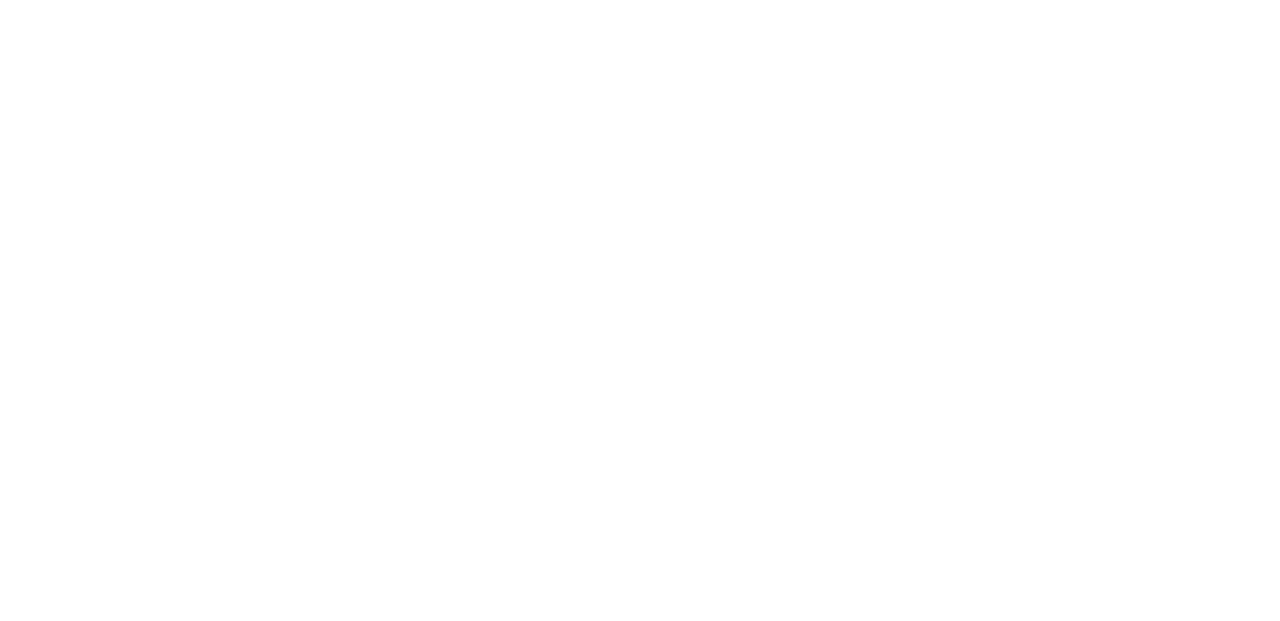
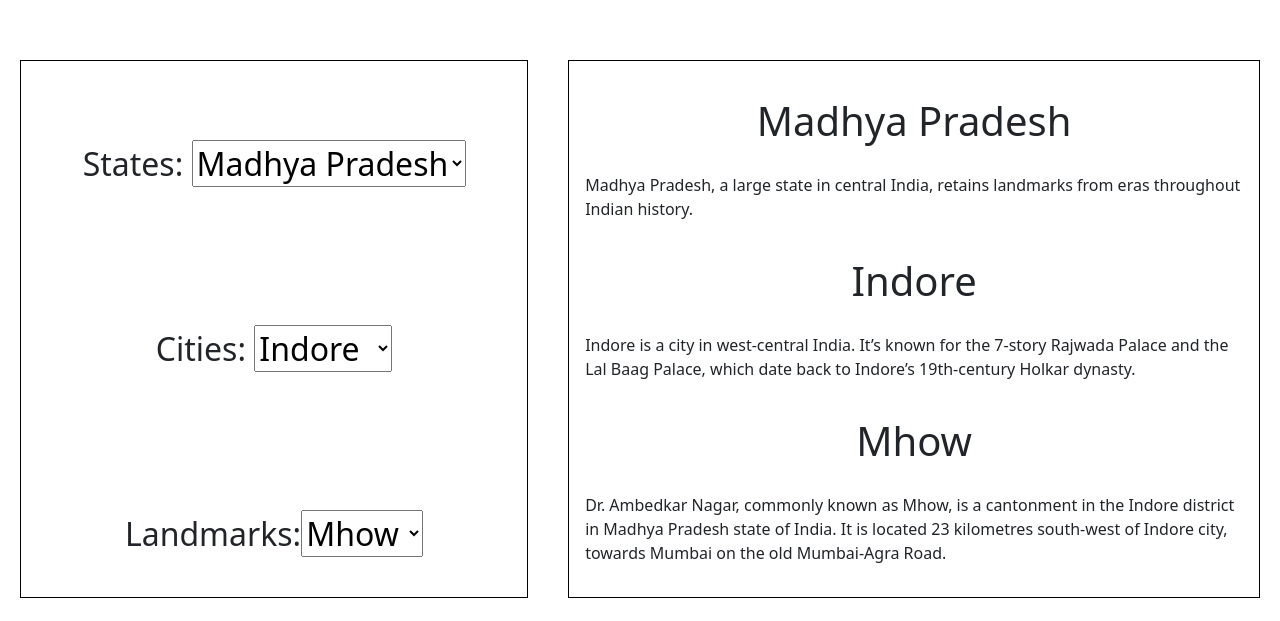
Before and after one commit to acciojob/dropdown-react-abhishek-rathod1, a React app: page / in a window 1280 px wide. Built offline with nearby package versions, Linux system fonts and the light colour scheme.

Commit message:
solution

```diff
--- a/package.json
+++ b/package.json
@@ -12,8 +12,9 @@
   "author": "",
   "license": "ISC",
   "dependencies": {
+    "bootstrap": "^5.3.6",
+    "css-loader": "^4.3.0",
     "cypress": "^9.5.0",
-    "css-loader": "^4.3.0",
     "jest-junit": "^11.1.0",
     "react": "^16.13.1",
     "react-dom": "^16.13.1",
@@ -48,7 +49,7 @@
     "jest": "^26.4.2",
     "react-test-renderer": "^16.13.1",
     "webpack": "^4.44.2",
-    "webpack-dev-server": "^3.11.0",
+    "webpack-dev-server": "^3.11.3",
     "xml-js": "^1.6.11"
   }
 }
--- a/src/components/App.js
+++ b/src/components/App.js
@@ -1,152 +1,305 @@
-import React, { useState,useReducer } from "react";
+import React, { useState, useReducer, useEffect } from "react";
 import "./../styles/App.css";
+// import {} from "";
 
+const states = [
+  {
+    name: "Madhya Pradesh",
+    description:
+      "Madhya Pradesh, a large state in central India, retains landmarks from eras throughout Indian history.",
+    city: [
+      {
+        name: "Indore",
+        description:
+          "Indore is a city in west-central India. It’s known for the 7-story Rajwada Palace and the Lal Baag Palace, which date back to Indore’s 19th-century Holkar dynasty.",
+        landmarks: [
+          {
+            name: "Mhow",
+            description:
+              "Dr. Ambedkar Nagar, commonly known as Mhow, is a cantonment in the Indore district in Madhya Pradesh state of India. It is located 23 kilometres south-west of Indore city, towards Mumbai on the old Mumbai-Agra Road.",
+          },
+          {
+            name: "Dewas",
+            description:
+              "Dewas is a city in the Malwa region of the Indian state of Madhya Pradesh. The municipality was formerly the seat of two princely states during the British Raj, Dewas Junior state and Dewas Senior state, ruled by the Puar clan of Maratha.",
+          },
+        ],
+      },
+      {
+        name: "Bhopal",
+        description:
+          "DBhopal is a city in the central Indian state of Madhya Pradesh. It's one of India’s greenest city. There are two main lakes, the Upper Lake and the Lower Lake.",
+        landmarks: [
+          {
+            name: "MANIT",
+            description:
+              "Maulana Azad National Institute of Technology Bhopal is a public technical university located in Bhopal, Madhya Pradesh, India. It is part of a group of publicly funded institutions in India known as National Institutes of Technology. ",
+          },
+          {
+            name: "Berasia",
+            description:
+              "Berasia is a landmark and a nagar palika in Bhopal district in the state of Madhya Pradesh, India. ",
+          },
+        ],
+      },
+      {
+        name: "Gwalior",
+        description:
+          "Gwalior is a city in the central Indian state of Madhya Pradesh. It's known for its palaces and temples, including the Sas Bahu Ka Mandir intricately carved Hindu temple. ",
+        landmarks: [
+          {
+            name: "Ajaypur",
+            description: "Little less known city Ajaypur.",
+          },
+        ],
+      },
+    ],
+  },
+  {
+    name: "Jharkhand",
+    description:
+      "Jharkhand is a state in eastern India. It's known for its waterfalls, the elegant Jain temples of Parasnath Hill and the elephants and tigers of Betla National Park.",
+    city: [
+      {
+        name: "Dhanbad",
+        description:
+          "Dhanbad is the second-most populated city in the Indian state of Jharkhand. It ranks as the 33rd largest city in India and is the 42nd largest million-plus urban agglomeration in India. It is the 96th fastest growing urban area of the world by the City Mayors Foundation.",
+        landmarks: [
+          {
+            name: "IIT(ISM) Dhanbad",
+            description:
+              "Indian Institute of Technology (Indian School of Mines) Dhanbad is a public technical and research university located in Dhanbad, India. It is an Institute of National Importance. IIT has 18 academic departments covering Engineering,",
+          },
+          {
+            name: "Hirapur",
+            description:
+              "Hirapur is a census landmark in Balaghat district in the Indian state of Madhya Pradesh.",
+          },
+        ],
+      },
+      {
+        name: "Wasseypur",
+        description:
+          "Wasseypur is a neighbourhood in the city of Dhanbad in Dhanbad Sadar subdivision of Dhanbad district in the state of Jharkhand in India. ",
+        landmarks: [
+          {
+            name: "Pandey muhalla",
+            description:
+              "Located behind the dhanbad junction is must visit place.",
+          },
+          {
+            name: "MPI Hall",
+            description: "Space for everyone",
+          },
+        ],
+      },
+      {
+        name: "Hazaribagh",
+        description:
+          "Hazaribagh is a city and a municipal corporation in Hazaribagh district in the Indian state of Jharkhand. It is the divisional headquarters of North Chotanagpur division.",
+        landmarks: [
+          {
+            name: "Shaheed Nirmal Mahto Park",
+            description: "Famous for its giant dinosaur structure",
+          },
+          {
+            name: "Gandhi Maidan",
+            description: "Ideal for conduction major events",
+          },
+        ],
+      },
+    ],
+  },
+  {
+    name: "Assam",
+    description:
+      "Assam is a state in northeastern India known for its wildlife, archeological sites and tea plantations. ",
+    city: [
+      {
+        name: "Guwhati",
+        description:
+          "Guwahati is a sprawling city beside the Brahmaputra River in the northeast Indian state of Assam. It’s known for holy sites like the hilltop Kamakhya Temple,",
+        landmarks: [
+          {
+            name: "Ganesh Guri",
+            description: "Famous because of PVR city center.",
+          },
+          {
+            name: "Kalyani Nagar",
+            description: "located near famous Lakshmi Nagar",
+          },
+        ],
+      },
+      {
+        name: "dimapur",
+        description:
+          "Dimapur is a city in Nagaland, India. It is the most populous city of Nagaland and also the most densely populated city in the state with an estimated population of about 250,000.",
+        landmarks: [
+          {
+            name: "City Tower",
+            description: "Giant Tower standing by the road since history.",
+          },
+          {
+            name: "Sunday Market",
+            description: "Famous for its weekend Sale on all items.",
+          },
+        ],
+      },
+      {
+        name: "Tezpur",
+        description:
+          "Tezpur is a landmark and urban agglomeration in Sonitpur district, Assam state, India. Tezpur is located on the banks of the river Brahmaputra, 175 kilometres northeast of Guwahati, and is the largest of the north bank landmarks with a population exceeding 100,000 as per Metropolitan Census 2011.",
+        landmarks: [
+          {
+            name: "Bamuni Hills",
+            description: "Best location for photoshoots",
+          },
+          {
+            name: "Bhujkhowa Bazar",
+            description: "Central Market for Tezpur",
+          },
+        ],
+      },
+    ],
+  },
+  {
+    name: "Bihar",
+    description:
+      "Bihar is a state in East India, bordering Nepal. It is divided by the River Ganges, which floods its fertile plains. Important Buddhist pilgrimage sites include the Bodhi Tree in Bodhgaya's Mahabodhi Temple, under which the Buddha allegedly meditated.",
+    city: [
+      {
+        name: "Patna",
+        description:
+          "Patna is an ancient city that sprawls along the south bank of the Ganges River in Bihar, northeast India.",
+        landmarks: [
+          {
+            name: "Sonpur",
+            description:
+              "Sonpur is a city and sub-division in the Indian state of Bihar, situated on the banks of the River Gandak and Ganges River in the Saran District.",
+          },
+          {
+            name: "Maner",
+            description:
+              "Maner also spelled Maner or Maner Sharif, is a satellite landmark in Patna Metropolitan Region, in the Patna district in the Indian state of Bihar. Maner Sharif lies 24 km west of Patna the capital of Bihar on National Highway 30.",
+          },
+        ],
+      },
+      {
+        name: "Gaya",
+        description:
+          "Gaya is a holy city beside the Falgu River, in the northeast Indian state of Bihar. It’s known for 18th-century Vishnupad Mandir, a riverside temple with an octagonal shrine. Close by, ancient Mangla Gauri Temple is set on a hilltop. ",
+        landmarks: [
+          {
+            name: "Bakraur",
+            description:
+              "Bakraur, sometimes called Bakrour, is a village located slightly east of Bodh Gaya in the state of Bihar, India. It lies directly across the Phalgu River from the landmark of Bodh Gaya, where Gautama Buddha is said to have attained enlightenment.",
+          },
+          {
+            name: "Barachatti",
+            description:
+              "Barachatti is a block in the Gaya district of Bihar, India. Barachatti contains 141 villages and 13 gram panchayat. Sarwan bazar is the biggest and Nimi is the smallest village of Barachatti. The total population in Barachatti sub-district is 142,534 according to the census during 2011 by Indian Government.",
+          },
+        ],
+      },
+      {
+        name: "Darbhanga",
+        description:
+          "Darbhanga is a city and Municipal Corporation in the Indian state of Bihar. It is the 6th largest city of Bihar, only after Patna, Gaya, Bhagalpur, Muzaffarpur and Purnea. It is the headquarters of Darbhanga district and Darbhanga division and was the seat of the Raj Darbhanga and capital of the Mithila region.",
+        landmarks: [
+          {
+            name: "Singhwara",
+            description: "Famous for its Groundnut Market",
+          },
+          {
+            name: "Jale",
+            description: "Famous for its roasted seads market.",
+          },
+        ],
+      },
+    ],
+  },
+];
 
-const states = [{
-	name : "Madhya Pradesh",
-	description:"Madhya Pradesh, a large state in central India, retains landmarks from eras throughout Indian history.",
-	city :[{
-		name : "Indore",
-		description:"Indore is a city in west-central India. It’s known for the 7-story Rajwada Palace and the Lal Baag Palace, which date back to Indore’s 19th-century Holkar dynasty.",
-		landmarks :[{
-			name : "Mhow",
-			description:"Dr. Ambedkar Nagar, commonly known as Mhow, is a cantonment in the Indore district in Madhya Pradesh state of India. It is located 23 kilometres south-west of Indore city, towards Mumbai on the old Mumbai-Agra Road.",
-		},{
-			name : "Dewas",
-			description:"Dewas is a city in the Malwa region of the Indian state of Madhya Pradesh. The municipality was formerly the seat of two princely states during the British Raj, Dewas Junior state and Dewas Senior state, ruled by the Puar clan of Maratha.",
-		}]
-	},{
-		name : "Bhopal",
-		description:"DBhopal is a city in the central Indian state of Madhya Pradesh. It's one of India’s greenest city. There are two main lakes, the Upper Lake and the Lower Lake.",
-		landmarks :[{
-			name : "MANIT",
-			description:"Maulana Azad National Institute of Technology Bhopal is a public technical university located in Bhopal, Madhya Pradesh, India. It is part of a group of publicly funded institutions in India known as National Institutes of Technology. ",
-		},{
-			name: "Berasia",
-			description:"Berasia is a landmark and a nagar palika in Bhopal district in the state of Madhya Pradesh, India. ",
-		}]
-	},{
-		name : "Gwalior",
-		description:"Gwalior is a city in the central Indian state of Madhya Pradesh. It's known for its palaces and temples, including the Sas Bahu Ka Mandir intricately carved Hindu temple. ",
-		landmarks :[{
-			name : "Ajaypur",
-			description:"Little less known city Ajaypur.",
-		}]
-	}]
-},{
-	name : "Jharkhand",
-	description:"Jharkhand is a state in eastern India. It's known for its waterfalls, the elegant Jain temples of Parasnath Hill and the elephants and tigers of Betla National Park.",
-	city :[{
-		name : "Dhanbad",
-		description:"Dhanbad is the second-most populated city in the Indian state of Jharkhand. It ranks as the 33rd largest city in India and is the 42nd largest million-plus urban agglomeration in India. It is the 96th fastest growing urban area of the world by the City Mayors Foundation.",
-		landmarks :[{
-			name : "IIT(ISM) Dhanbad",
-			description:"Indian Institute of Technology (Indian School of Mines) Dhanbad is a public technical and research university located in Dhanbad, India. It is an Institute of National Importance. IIT has 18 academic departments covering Engineering,",
-		},{
-			name : "Hirapur",
-			description:"Hirapur is a census landmark in Balaghat district in the Indian state of Madhya Pradesh.",
-		}]
-	},{
-		name : "Wasseypur",
-		description:"Wasseypur is a neighbourhood in the city of Dhanbad in Dhanbad Sadar subdivision of Dhanbad district in the state of Jharkhand in India. ",
-		landmarks :[{
-			name : "Pandey muhalla",
-			description:"Located behind the dhanbad junction is must visit place.",
-		},{
-			name : "MPI Hall",
-			description:"Space for everyone",
-		}]
-	},{
-		name : "Hazaribagh",
-		description:"Hazaribagh is a city and a municipal corporation in Hazaribagh district in the Indian state of Jharkhand. It is the divisional headquarters of North Chotanagpur division.",
-		landmarks :[{
-			name : "Shaheed Nirmal Mahto Park",
-			description:"Famous for its giant dinosaur structure",
-		},{
-			name : "Gandhi Maidan",
-			description:"Ideal for conduction major events",
-		}]
-	}]
-},{
-	name : "Assam",
-	description:"Assam is a state in northeastern India known for its wildlife, archeological sites and tea plantations. ",
-	city :[{
-		name : "Guwhati",
-		description:"Guwahati is a sprawling city beside the Brahmaputra River in the northeast Indian state of Assam. It’s known for holy sites like the hilltop Kamakhya Temple,",
-		landmarks :[{
-			name : "Ganesh Guri",
-			description:"Famous because of PVR city center.",
-		},{
-			name : "Kalyani Nagar",
-			description:"located near famous Lakshmi Nagar",
-		}]
-	},{
-		name : "dimapur",
-		description:"Dimapur is a city in Nagaland, India. It is the most populous city of Nagaland and also the most densely populated city in the state with an estimated population of about 250,000.",
-		landmarks :[{
-			name : "City Tower",
-			description:"Giant Tower standing by the road since history.",
-		},{
-			name : "Sunday Market",
-			description:"Famous for its weekend Sale on all items.",
-		}]
-	},{
-		name : "Tezpur",
-		description:"Tezpur is a landmark and urban agglomeration in Sonitpur district, Assam state, India. Tezpur is located on the banks of the river Brahmaputra, 175 kilometres northeast of Guwahati, and is the largest of the north bank landmarks with a population exceeding 100,000 as per Metropolitan Census 2011.",
-		landmarks :[{
-			name : "Bamuni Hills",
-			description:"Best location for photoshoots",
-		},{
-			name : "Bhujkhowa Bazar",
-			description:"Central Market for Tezpur",
-		}]
-	}]
-},{
-	name : "Bihar",
-	description:"Bihar is a state in East India, bordering Nepal. It is divided by the River Ganges, which floods its fertile plains. Important Buddhist pilgrimage sites include the Bodhi Tree in Bodhgaya's Mahabodhi Temple, under which the Buddha allegedly meditated.",
-	city :[{
-		name : "Patna",
-		description:"Patna is an ancient city that sprawls along the south bank of the Ganges River in Bihar, northeast India.",
-		landmarks :[{
-			name : "Sonpur",
-			description:"Sonpur is a city and sub-division in the Indian state of Bihar, situated on the banks of the River Gandak and Ganges River in the Saran District.",
-		},{
-			name : "Maner",
-			description:"Maner also spelled Maner or Maner Sharif, is a satellite landmark in Patna Metropolitan Region, in the Patna district in the Indian state of Bihar. Maner Sharif lies 24 km west of Patna the capital of Bihar on National Highway 30.",
-		}]
-	},{
-		name : "Gaya",
-		description:"Gaya is a holy city beside the Falgu River, in the northeast Indian state of Bihar. It’s known for 18th-century Vishnupad Mandir, a riverside temple with an octagonal shrine. Close by, ancient Mangla Gauri Temple is set on a hilltop. ",
-		landmarks :[{
-			name : "Bakraur",
-			description:"Bakraur, sometimes called Bakrour, is a village located slightly east of Bodh Gaya in the state of Bihar, India. It lies directly across the Phalgu River from the landmark of Bodh Gaya, where Gautama Buddha is said to have attained enlightenment.",
-		},{
-			name : "Barachatti",
-			description:"Barachatti is a block in the Gaya district of Bihar, India. Barachatti contains 141 villages and 13 gram panchayat. Sarwan bazar is the biggest and Nimi is the smallest village of Barachatti. The total population in Barachatti sub-district is 142,534 according to the census during 2011 by Indian Government.",
-		}]
-	},{
-		name : "Darbhanga",
-		description:"Darbhanga is a city and Municipal Corporation in the Indian state of Bihar. It is the 6th largest city of Bihar, only after Patna, Gaya, Bhagalpur, Muzaffarpur and Purnea. It is the headquarters of Darbhanga district and Darbhanga division and was the seat of the Raj Darbhanga and capital of the Mithila region.",
-		landmarks :[{
-			name : "Singhwara",
-			description:"Famous for its Groundnut Market",
-		},{
-			name : "Jale",
-			description:"Famous for its roasted seads market.",
-		}]
-	}]
-}];
+function App() {
+  // Do not alter/remove main div
+  const [stateIndex, setStateIndex] = useState(0);
+  const [cityIndex, setCityIndex] = useState(0);
+  const [ladmarkIndex, setLandmarkIndex] = useState(0);
 
+  useEffect(() => {
+    setCityIndex(0);
+    setLandmarkIndex(0);
+  }, [stateIndex]);
 
-function App()
-{
-	// Do not alter/remove main div
-	return (
-	<div id="main">
+  useEffect(() => {
+    setLandmarkIndex(0);
+  }, [cityIndex]);
 
-	</div>
-	);
+  let selectedState = states[stateIndex];
+  let selectedCity = selectedState.city[cityIndex];
+  let selectedLandmark = selectedCity.landmarks[ladmarkIndex];
+
+  const handleStateChange = (e) => setStateIndex(Number(e.target.value));
+  const handleCityChange = (e) => setCityIndex(Number(e.target.value));
+  const handleLandmarkChange = (e) => setLandmarkIndex(Number(e.target.value));
+
+  return (
+    <div id="main">
+      <div className="select-group">
+      <div>
+        <label>
+          States:{" "}
+          <select value={stateIndex} onChange={handleStateChange} id="state">
+            {states.map((state, index) => (
+              <option key={index} value={index}>
+                {state?.name}
+              </option>
+            ))}
+          </select>
+        </label>
+      </div>
+      <div>
+        <label>
+          Cities:{" "}
+          <select value={cityIndex} onChange={handleCityChange} id="city">
+            {selectedState?.city.map((city, index) => (
+              <option key={index} value={index}>
+                {city?.name}
+              </option>
+            ))}
+          </select>
+        </label>
+      </div>
+      <div>
+        <label>Landmarks:{" "} </label>
+        <select value={ladmarkIndex} onChange={handleLandmarkChange} id="landmark">
+          {selectedCity?.landmarks.map((landmark, index) => (
+            <option key={index} value={index}>{landmark?.name}</option>
+          ))}
+        </select>
+      </div>
+
+      </div>
+      <div className="info-container">
+        <div id="state-title" className="title-container">
+          <h1>{selectedState?.name}</h1>
+        </div>
+        <div id="state-description">
+          <p>{selectedState?.description}</p>
+        </div>
+        <div id="city-title" className="title-container"><h1>{selectedCity?.name}</h1></div>
+        <div id="city-description">
+          <p>{selectedCity?.description}</p>
+        </div>
+        <div id="landmark-title" className="title-container">
+          <h1>{selectedLandmark?.name}</h1>
+        </div>
+        <div id="landmark-description">
+          <p>{selectedLandmark?.description}</p>
+        </div>
+      </div>
+    </div>
+  );
 }
 
-
 export default App;
--- a/src/styles/App.css
+++ b/src/styles/App.css
@@ -1,3 +1,8 @@
+*{
+    margin-top: 20px;
+}
+
+
 h1 {
     color: #27aedb;
     text-align: center;
@@ -14,3 +19,28 @@ button{
 .bg-pink{
 	background-color:pink;
 }
+
+#main{
+    display: flex;
+
+}
+
+.select-group{
+    display: flex;
+    flex-direction: column;
+    width: 100%;
+    border: 1px solid black;
+    justify-content: space-around;
+    align-items: center;
+    font-size: 32px;
+    gap: 20px;
+    margin: 20px;
+}
+
+.info-container{
+    display: flex;
+    flex-direction: column;
+    border: 1px solid black;
+    margin: 20px;
+    padding: 16px;
+}
```
Also changed, not shown: 1 other file.
